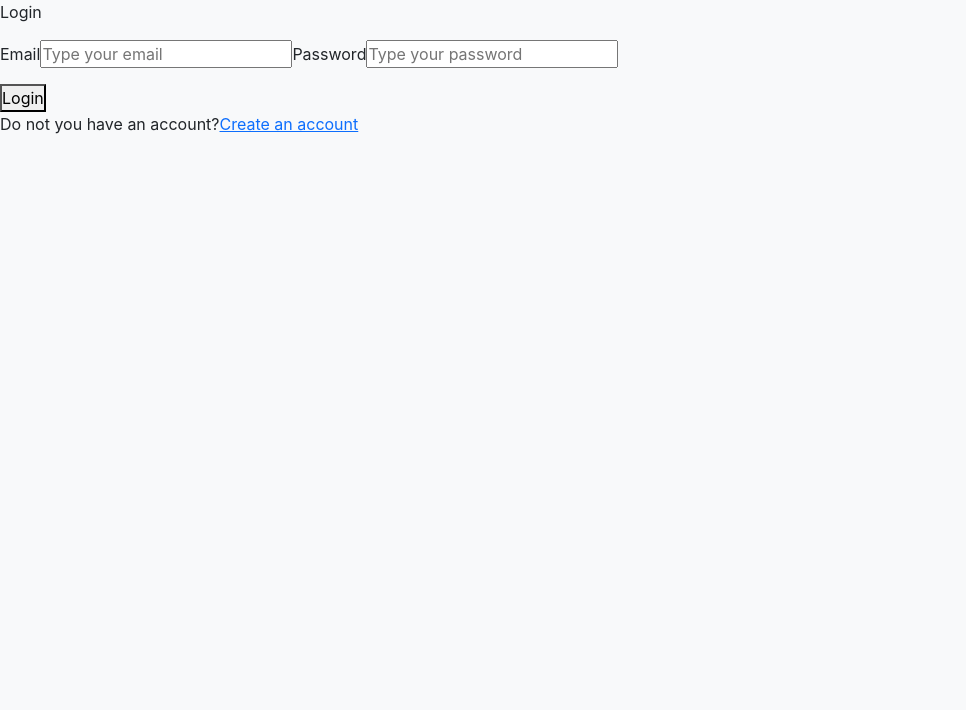
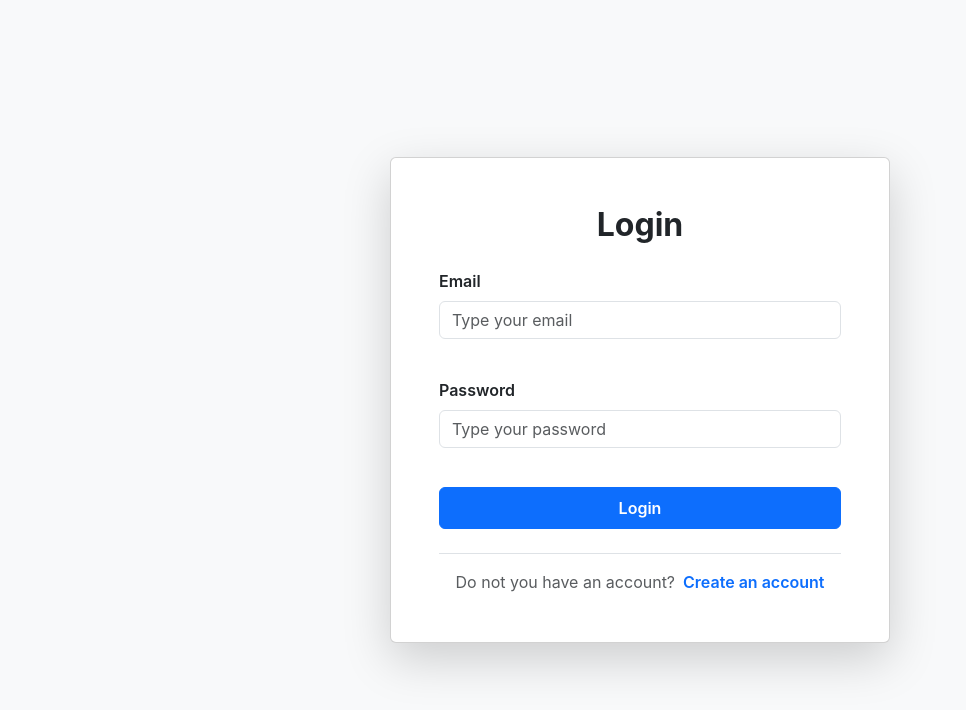
Before and after one commit to tatsianakuryla/itransition-task5-client, a React app: page / in a window 1280 px wide. Shown: the top 710 px of the page, without its empty margins (0-966 px from the left). Built offline with nearby package versions, Linux system fonts and the light colour scheme; the HTML template or start-up script is replaced by a standard one.

Commit message:
style: connect bootstrap styles to AuthFormPage

```diff
--- a/src/components/Button/Button.tsx
+++ /dev/null
@@ -1,25 +0,0 @@
-import { type FC, type HTMLAttributes } from "react";
-
-import { Loader } from "../Loader/Loader";
-
-interface IButtonProps extends HTMLAttributes<HTMLButtonElement> {
-  isLoading?: boolean;
-  isDisabled?: boolean;
-  kind?: "primary" | "secondary";
-  type?: "submit" | "reset" | "button";
-}
-
-export const Button: FC<IButtonProps> = ({
-  isLoading,
-  isDisabled = isLoading,
-  children,
-  kind = "primary",
-  type,
-  ...props
-}) => {
-  return (
-    <button disabled={isDisabled} type={type} className="button" data-kind={kind} {...props}>
-      {isLoading ? <Loader /> : children}
-    </button>
-  );
-};
--- a/src/components/FormField/FormField.tsx
+++ b/src/components/FormField/FormField.tsx
@@ -4,14 +4,19 @@ interface IFormFieldProps {
   label: string;
   children: ReactNode;
   errorMessage?: string;
+  htmlFor?: string;
 }
 
-export const FormField: FC<IFormFieldProps> = ({ children, label, errorMessage }) => {
+export const FormField: FC<IFormFieldProps> = ({ children, label, errorMessage, htmlFor }) => {
   return (
-    <label className="form-field">
-      <span className="form-field__label">{label}</span>
+    <div className="mb-3">
+      <label htmlFor={htmlFor} className="form-label fw-semibold">
+        {label}
+      </label>
       {children}
-      {errorMessage && <span className="form-field__error-text">{errorMessage}</span>}
-    </label>
+      <div className="invalid-feedback d-block" role="alert" style={{ minHeight: "1.2rem" }}>
+        {errorMessage ?? ""}
+      </div>
+    </div>
   );
 };
--- a/src/components/Loader/Loader.css
+++ /dev/null
@@ -1,60 +0,0 @@
-@keyframes first {
-  0%,
-  33.3%,
-  100% {
-    transform: translateY(0);
-  }
-  66.6% {
-    transform: translateY(4px);
-  }
-}
-
-@keyframes second {
-  0%,
-  100% {
-    transform: translateY(4px);
-  }
-  33.3%,
-  66.6% {
-    transform: translateY(0);
-  }
-}
-
-@keyframes third {
-  0%,
-  66.6%,
-  100% {
-    transform: translateY(0);
-  }
-  33.3% {
-    transform: translateY(4px);
-  }
-}
-
-.loader {
-  display: flex;
-  justify-content: space-between;
-  width: 46px;
-  height: 8px;
-}
-
-.loader-item {
-  width: 8px;
-  height: 8px;
-  background-color: #555;
-  border-radius: 50%;
-  position: relative;
-  bottom: 0;
-}
-
-.loader-item:nth-of-type(2n) {
-  animation: second 1.05s linear infinite;
-}
-
-.loader-item:nth-of-type(2n + 1) {
-  animation: third 1.05s linear infinite;
-}
-
-.loader-item:first-of-type {
-  animation: first 1.05s linear infinite;
-}
--- a/src/components/Loader/Loader.tsx
+++ /dev/null
@@ -1,9 +0,0 @@
-import "./Loader.css";
-
-export const Loader = () => (
-  <div className="loader">
-    <div className="loader-item"></div>
-    <div className="loader-item"></div>
-    <div className="loader-item"></div>
-  </div>
-);
--- a/src/components/LoginForm/LoginForm.tsx
+++ b/src/components/LoginForm/LoginForm.tsx
@@ -3,10 +3,8 @@ import { useForm } from "react-hook-form";
 
 import { useAuth } from "../../hooks/useAuth";
 import { DEFAULT_LOGIN_FORM_VALUES } from "../../shared/constants/constants";
-import { getErrorMessage } from "../../utils/errorUtils";
-import { Button } from "../Button/Button";
+import { getErrorMessage } from "../../shared/utils/errorUtils";
 import { FormField } from "../FormField/FormField";
-import { Loader } from "../Loader/Loader";
 import { type LoginFormValues, LoginFormValuesSchema } from "./schemas";
 
 export const LoginForm = () => {
@@ -25,7 +23,6 @@ export const LoginForm = () => {
 
   return (
     <form
-      className="login-form"
       onSubmit={handleSubmit((data) => {
         if (loginMutation.isPending) return;
         loginMutation.mutate(data, {
@@ -41,24 +38,41 @@ export const LoginForm = () => {
         });
       })}
     >
-      <fieldset disabled={loginMutation.isPending}>
-        <FormField label="Email">
-          <input {...register("email")} placeholder="Type your email" />
-          <p className="auth-form__error" role="alert">
-            {errors.email?.message}
-          </p>
+      <fieldset disabled={loginMutation.isPending} className="border-0 p-0 m-0">
+        <FormField label="Email" htmlFor="email" errorMessage={errors.email?.message}>
+          <input
+            id="email"
+            type="email"
+            className={`form-control ${errors.email ? "is-invalid" : ""}`}
+            placeholder="Type your email"
+            {...register("email")}
+          />
         </FormField>
-        <FormField label="Password">
-          <input type="password" {...register("password")} placeholder="Type your password" />
-          <p className="auth-form__error" role="alert">
-            {errors.password?.message}
-          </p>
+        <FormField label="Password" htmlFor="password" errorMessage={errors.password?.message}>
+          <input
+            id="password"
+            type="password"
+            className={`form-control ${errors.password ? "is-invalid" : ""}`}
+            placeholder="Type your password"
+            {...register("password")}
+          />
         </FormField>
       </fieldset>
-      <Button type="submit" isDisabled={loginMutation.isPending}>
-        {loginMutation.isPending ? <Loader /> : "Login"}
-      </Button>
-      {loginMutation.error && <p className="auth-form__error">{getErrorMessage(loginMutation.error)}</p>}
+      <button type="submit" className="btn btn-primary w-100 py-2 fw-semibold" disabled={loginMutation.isPending}>
+        {loginMutation.isPending ? (
+          <>
+            <span className="spinner-border spinner-border-sm me-2" role="status" aria-hidden="true"></span>
+            Loading...
+          </>
+        ) : (
+          "Login"
+        )}
+      </button>
+      {loginMutation.error && (
+        <div className="alert alert-danger mt-3 mb-0" role="alert">
+          {getErrorMessage(loginMutation.error)}
+        </div>
+      )}
     </form>
   );
 };
--- a/src/components/RegisterForm/RegisterForm.tsx
+++ b/src/components/RegisterForm/RegisterForm.tsx
@@ -3,10 +3,8 @@ import { useForm } from "react-hook-form";
 
 import { useAuth } from "../../hooks/useAuth";
 import { DEFAULT_REGISTRATION_FORM_VALUES } from "../../shared/constants/constants";
-import { getErrorMessage } from "../../utils/errorUtils";
-import { Button } from "../Button/Button";
+import { getErrorMessage } from "../../shared/utils/errorUtils";
 import { FormField } from "../FormField/FormField";
-import { Loader } from "../Loader/Loader";
 import { type RegistrationFormValues, RegistrationFormValuesSchema } from "./schemas";
 
 export const RegisterForm = () => {
@@ -24,7 +22,6 @@ export const RegisterForm = () => {
 
   return (
     <form
-      className="register-form"
       onSubmit={handleSubmit((data) => {
         if (registerMutation.isPending) return;
         registerMutation.mutate(data, {
@@ -40,24 +37,50 @@ export const RegisterForm = () => {
         });
       })}
     >
-      <fieldset disabled={registerMutation.isPending}>
-        <FormField label="Name">
-          <input {...register("name")} placeholder="Name" />
-          <p className="auth-form__error">{errors.name?.message}</p>
+      <fieldset disabled={registerMutation.isPending} className="border-0 p-0 m-0">
+        <FormField label="Name" htmlFor="name" errorMessage={errors.name?.message}>
+          <input
+            id="name"
+            type="text"
+            className={`form-control ${errors.name ? "is-invalid" : ""}`}
+            placeholder="Name"
+            {...register("name")}
+          />
         </FormField>
-        <FormField label="Email">
-          <input {...register("email")} placeholder="Email" />
-          <p className="auth-form__error">{errors.email?.message}</p>
+        <FormField label="Email" htmlFor="email" errorMessage={errors.email?.message}>
+          <input
+            id="email"
+            type="email"
+            className={`form-control ${errors.email ? "is-invalid" : ""}`}
+            placeholder="Email"
+            {...register("email")}
+          />
         </FormField>
-        <FormField label="Password">
-          <input type="password" placeholder="Password" {...register("password")} />
-          <p className="auth-form__error">{errors.password?.message}</p>
+        <FormField label="Password" htmlFor="password" errorMessage={errors.password?.message}>
+          <input
+            id="password"
+            type="password"
+            className={`form-control ${errors.password ? "is-invalid" : ""}`}
+            placeholder="Password"
+            {...register("password")}
+          />
         </FormField>
       </fieldset>
-      <Button type="submit" isDisabled={registerMutation.isPending}>
-        {registerMutation.isPending ? <Loader /> : "Sign up"}
-      </Button>
-      {registerMutation.error && <p className="auth-form__error">{getErrorMessage(registerMutation.error)}</p>}
+      <button type="submit" className="btn btn-primary w-100 py-2 fw-semibold" disabled={registerMutation.isPending}>
+        {registerMutation.isPending ? (
+          <>
+            <span className="spinner-border spinner-border-sm me-2" role="status" aria-hidden="true"></span>
+            Loading...
+          </>
+        ) : (
+          "Sign up"
+        )}
+      </button>
+      {registerMutation.error && (
+        <div className="alert alert-danger mt-3 mb-0" role="alert">
+          {getErrorMessage(registerMutation.error)}
+        </div>
+      )}
     </form>
   );
 };
--- a/src/index.css
+++ b/src/index.css
@@ -16,3 +16,17 @@ body {
 #root {
   min-height: 100vh;
 }
+
+.form-control:focus,
+.btn:focus,
+.btn:active:focus,
+.btn.active:focus {
+  box-shadow: none !important;
+  outline: none !important;
+}
+
+.form-control:hover,
+.btn:hover {
+  box-shadow: none !important;
+  transform: none !important;
+}
--- a/src/pages/AuthFormPage/AuthFormPage.tsx
+++ b/src/pages/AuthFormPage/AuthFormPage.tsx
@@ -9,14 +9,20 @@ export const AuthFormPage = () => {
   const isRegister = location.pathname === ROUTES.register;
 
   return (
-    <div className="auth-form">
-      <p className="auth-form__title">{isRegister ? "Registration" : "Login"}</p>
-      {isRegister ? <RegisterForm /> : <LoginForm />}
-      <div className="auth-form__info">
-        <span>{isRegister ? "Do you have an account?" : "Do not you have an account?"}</span>
-        <Link to={isRegister ? ROUTES.login : ROUTES.register} className="auth-form__button">
-          {isRegister ? "Login" : "Create an account"}
-        </Link>
+    <div className="min-vh-100 d-flex align-items-center justify-content-center bg-light">
+      <div className="card shadow-lg" style={{ maxWidth: "500px", width: "100%" }}>
+        <div className="card-body p-5">
+          <h1 className="h2 fw-bold text-center mb-4">{isRegister ? "Registration" : "Login"}</h1>
+          {isRegister ? <RegisterForm /> : <LoginForm />}
+          <div className="text-center mt-4 pt-3 border-top">
+            <span className="text-muted me-2">
+              {isRegister ? "Do you have an account?" : "Do not you have an account?"}
+            </span>
+            <Link to={isRegister ? ROUTES.login : ROUTES.register} className="text-decoration-none fw-semibold">
+              {isRegister ? "Login" : "Create an account"}
+            </Link>
+          </div>
+        </div>
       </div>
     </div>
   );
--- a/src/router/routs.ts
+++ b/src/router/routs.ts
@@ -3,7 +3,7 @@ export const ROUTES = {
   login: "/login",
   register: "/register",
   notFound: "*",
-  dashboard: "/users",
+  database: "/users",
   activationSuccess: "/activation-success",
   activationFailed: "/activation-failed",
 } as const;
```
Also changed, not shown: src/shared/utils/errorUtils.ts (renamed from src/utils/errorUtils.ts), 2 other files (tests, documents, lock files or other folders).
